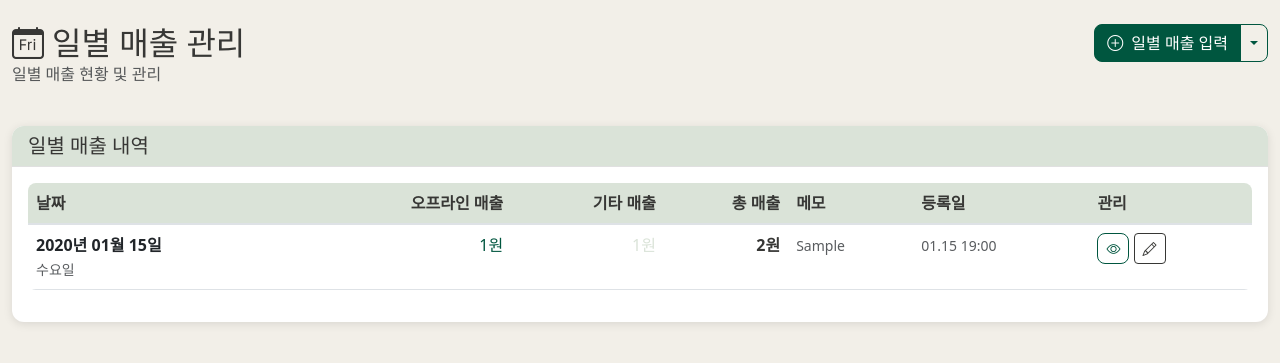
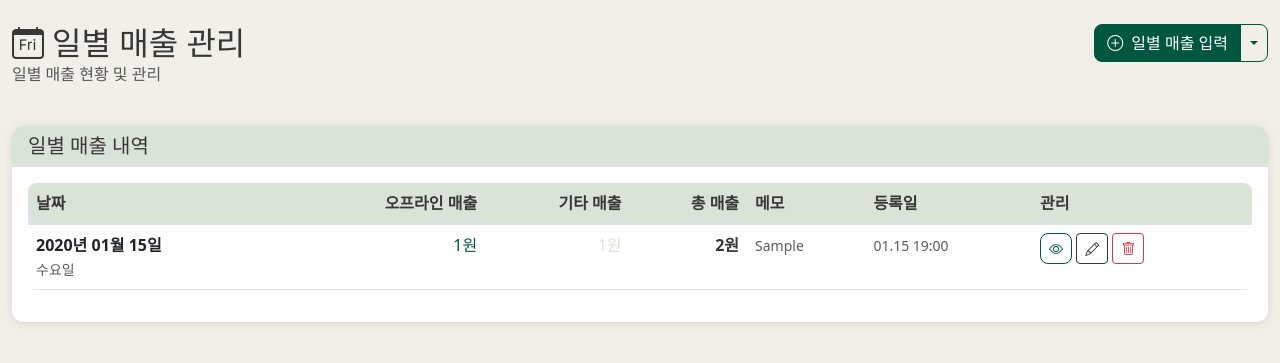
Before and after one commit to Elarin22/Glossy_Matcha, a Django app: page /sales/ in a window 1280 px wide. Shown: the part 56-419 px from the top of the page. Run offline with Django 5.2, Linux system fonts and the light colour scheme; a user stored in the database is signed in; tables that the repository leaves empty hold one stand-in row (values such as "Sample post").

Commit message:
[BE] fix: 삭제 버튼 추가 (#159)
빨간색 outline 버튼에 휴지통 아이콘

```diff
--- a/be/glossymatcha/templates/glossymatcha/daily_sales/list.html
+++ b/be/glossymatcha/templates/glossymatcha/daily_sales/list.html
@@ -79,6 +79,9 @@
                                     <a href="{% url 'daily_sales_update' daily_sale.pk %}" class="btn btn-sm btn-outline-secondary">
                                         <i class="bi bi-pencil"></i>
                                     </a>
+                                    <a href="{% url 'daily_sales_delete' daily_sale.pk %}" class="btn btn-sm btn-outline-danger">
+                                        <i class="bi bi-trash"></i>
+                                    </a>
                                 </div>
                             </td>
                         </tr>
--- a/be/glossymatcha/templates/glossymatcha/yearly_sales/list.html
+++ b/be/glossymatcha/templates/glossymatcha/yearly_sales/list.html
@@ -80,6 +80,9 @@
                                     <a href="{% url 'yearly_sales_update' yearly_sale.pk %}" class="btn btn-sm btn-outline-secondary">
                                         <i class="bi bi-pencil"></i>
                                     </a>
+                                    <a href="{% url 'yearly_sales_delete' yearly_sale.pk %}" class="btn btn-sm btn-outline-danger">
+                                        <i class="bi bi-trash"></i>
+                                    </a>
                                 </div>
                             </td>
                         </tr>
```
